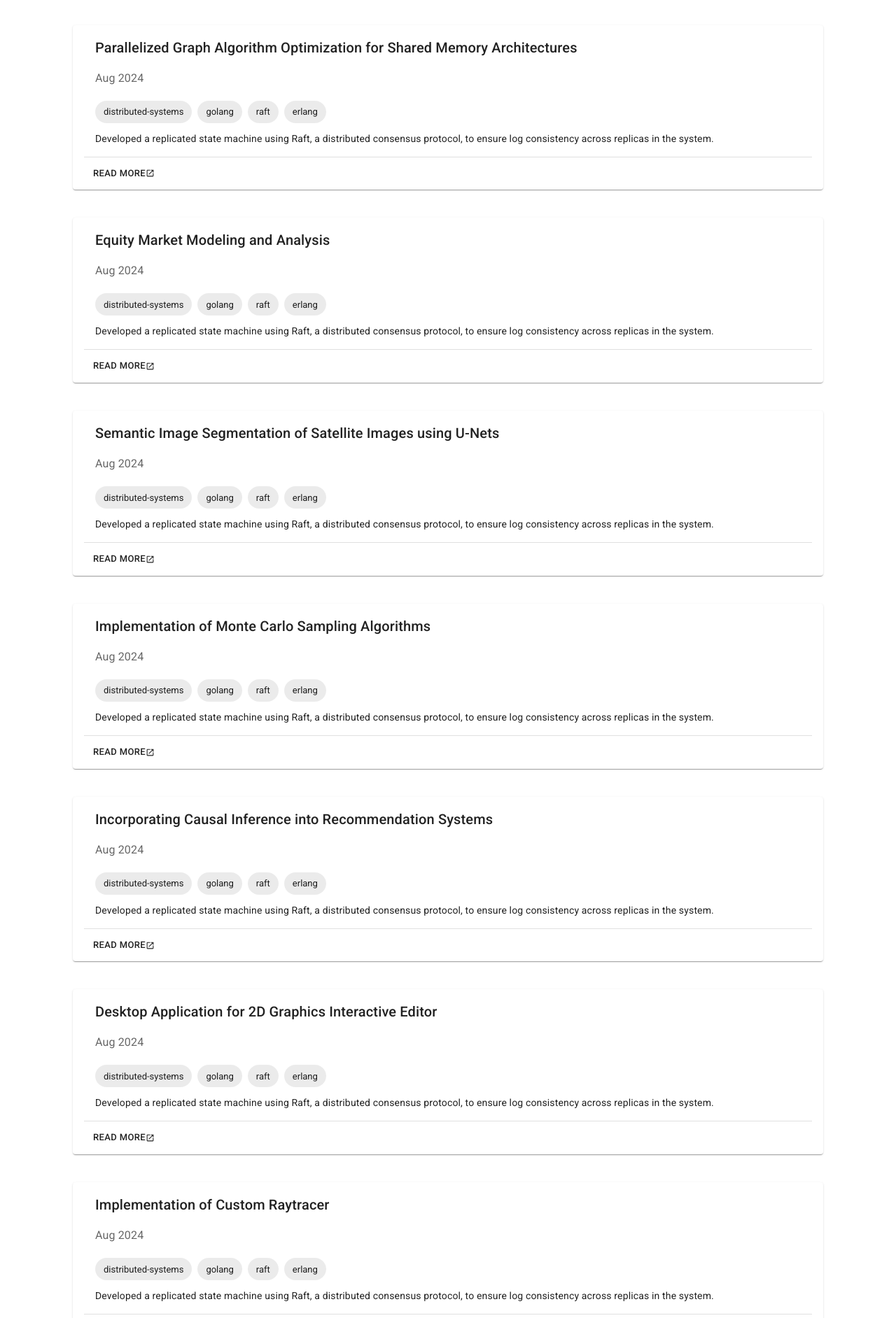
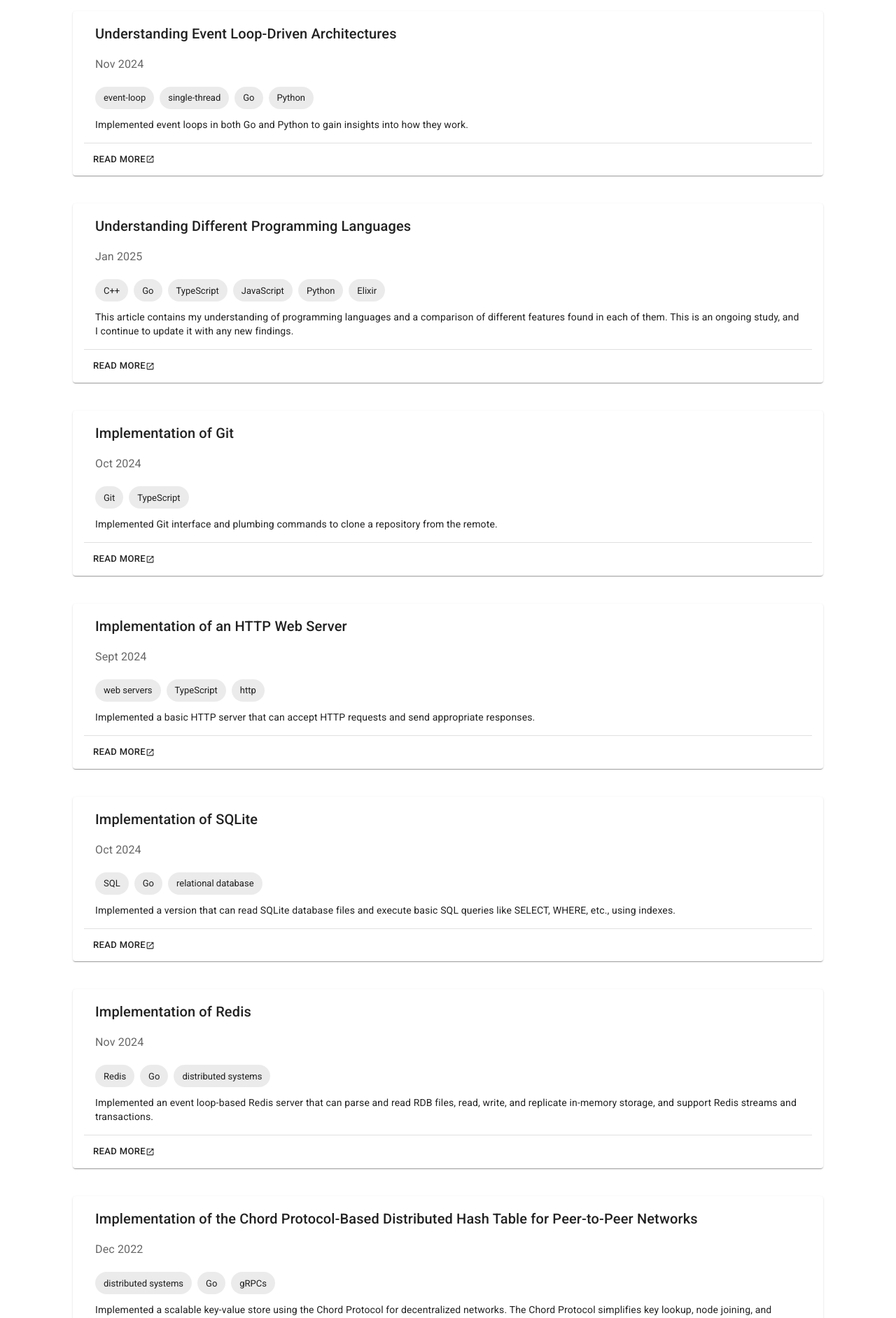
Before and after one commit to khandu-utkarsh/khandu-utkarsh.github.io, a Next.js app in the folder my-website/: page /writings in a window 1280 px wide. Shown: the part 640-2524 px from the top of the page at 70% size. Built offline with nearby package versions, Linux system fonts and the light colour scheme.

Commit message:
Checkpointing the progress in infromation database.

```diff
--- a/my-website/public/projectDetails.json
+++ b/my-website/public/projectDetails.json
@@ -1,69 +1,134 @@
 {
-    "projects": {
-      "project1": {
-        "heading": "Implementation of Distributed Key-Value Store for a P2P Network",
+    "projects": [
+        {
+            "heading": "Understanding the Working of the Next.js Framework and React UI Library",
+            "date": "Jan 2025",
+            "introContent": "My understanding of the frontend development process, particularly with React, and how it integrates with the Next.js framework.",
+            "keywords": ["frontend", "TypeScript", "JavaScript", "React", "Next.js"],
+            "type": "article",
+            "link": "https://utkarshkhandelwal.substack.com/p/my-understanding-of-nextjs?r=rvgvb"
+        },
+        {
+            "heading": "Understanding the Components of Software Systems",
+            "date": "Jan 2025",
+            "introContent": "My compilation of the study of typical components of distributed software systems. I will keep it updated with all my insights.",
+            "keywords": ["backend", "database"],
+            "type": "article",
+            "link": "https://utkarshkhandelwal.substack.com/p/understanding-the-components-of-software?r=rvgvb"
+        },
+        {
+            "heading": "Understanding Event Loop-Driven Architectures",
+            "date": "Nov 2024",
+            "introContent": "Implemented event loops in both Go and Python to gain insights into how they work.",
+            "keywords": ["event-loop", "single-thread", "Go", "Python"],
+            "type": "article",
+            "link": "https://utkarshkhandelwal.substack.com/p/implementation-and-understanding?r=rvgvb"
+        },
+        {
+            "heading": "Understanding Different Programming Languages",
+            "date": "Jan 2025",
+            "introContent": "This article contains my understanding of programming languages and a comparison of different features found in each of them. This is an ongoing study, and I continue to update it with any new findings.",
+            "keywords": ["C++", "Go", "TypeScript", "JavaScript", "Python", "Elixir"],
+            "type": "article",
+            "link": "https://utkarshkhandelwal.substack.com/p/my-understanding-of-different-programming?r=rvgvb"
+        },
+        {
+            "heading": "Implementation of Git",
+            "date": "Oct 2024",
+            "introContent": "Implemented Git interface and plumbing commands to clone a repository from the remote.",
+            "keywords": ["Git", "TypeScript"],
+            "type": "implementation",
+            "link": "https://utkarshkhandelwal.substack.com/p/implementation-of-git-in-go?r=rvgvb"
+        },
+        {
+            "heading": "Implementation of an HTTP Web Server",
+            "date": "Sept 2024",
+            "introContent": "Implemented a basic HTTP server that can accept HTTP requests and send appropriate responses.",
+            "keywords": ["web servers", "TypeScript", "http"],
+            "type": "implementation",
+            "link": "https://utkarshkhandelwal.substack.com/p/implementing-and-understanding-of?r=rvgvb"
+        },
+        {
+            "heading": "Implementation of SQLite",
+            "date": "Oct 2024",
+            "introContent": "Implemented a version that can read SQLite database files and execute basic SQL queries like SELECT, WHERE, etc., using indexes.",
+            "keywords": ["SQL", "Go", "relational database"],
+            "type": "implementation",
+            "link": "https://utkarshkhandelwal.substack.com/p/writing-an-sqlite-reader-in-go?r=rvgvb"
+        },
+        {
+            "heading": "Implementation of Redis",
+            "date": "Nov 2024",
+            "introContent": "Implemented an event loop-based Redis server that can parse and read RDB files, read, write, and replicate in-memory storage, and support Redis streams and transactions.",
+            "keywords": ["Redis", "Go", "distributed systems"],
+            "type": "implementation",
+            "link": "https://utkarshkhandelwal.substack.com/p/implementation-of-redis?r=rvgvb"
+        },
+        {
+            "heading": "Implementation of the Chord Protocol-Based Distributed Hash Table for Peer-to-Peer Networks",
+            "date": "Dec 2022",
+            "introContent": "Implemented a scalable key-value store using the Chord Protocol for decentralized networks. The Chord Protocol simplifies key lookup, node joining, and leaving processes, ensuring consistent behavior. Conducted performance evaluations on fetch times by increasing the key count from 100K to 1.6M on a system with 100 nodes.",
+            "keywords": ["distributed systems", "Go", "gRPCs"],
+            "type": "implementation",
+            "link": "https://utkarshkhandelwal.substack.com/p/implementation-of-distributed-key"
+        },
+        {
+            "heading": "Implementation of the Raft Consensus Algorithm for Distributed Systems",
+            "date": "Dec 2022",
+            "introContent": "Implemented a replicated state machine using Raft, a distributed consensus protocol, to ensure log consistency across replicas in the system. Implemented log replication and leader election to handle node failures and validated it using rigorous testing with simulated node failures.",
+            "keywords": ["distributed systems", "Elixir", "Raft"],
+            "type": "implementation",
+            "link": "https://utkarshkhandelwal.substack.com/p/raft-consensus-algorithm-implementation"
+        },
+        {
+            "heading": "Optimization and Implementation of Parallelized Graph Algorithms for Shared Memory Architectures",
+            "date": "May 2022",
+            "introContent": "Implemented a framework for parallel graph algorithms on shared memory machines using OpenMP. Optimized the data access pattern, avoiding race conditions, to achieve a speedup of 8x for Bellman-Ford, 7x for Connected Components, and 3x for Breadth-First Search algorithms on a graph with 1 million vertices and 15 million edges.",
+            "keywords": ["parallelization", "C++", "OpenMP", "HPC"],
+            "type": "implementation",
+            "link": "https://utkarshkhandelwal.substack.com/p/parallelized-graph-algorithm-optimization"
+        },
+        {
+            "heading": "Analysis and Modeling of Quantitative Financial Data from Equity Markets",
             "date": "Aug 2024",
-        "introContent": "Implemented a scalable key-value store using the Chord Protocol for decentralized networks. The Chord Protocol simplifies key lookup, node joining, and leaving processes, ensuring consistent behavior.",
-        "keywords": ["distributed-systems", "golang", "grpcs"],
-        "link": "/"
+            "introContent": "Analyzed trades and quotes data for S&P 500 companies from June 2007 to September 2007 for modeling market impact. Estimated the predictive parameters and conducted statistical hypothesis tests to validate the model's performance.",
+            "keywords": ["quant", "statistics", "econometrics", "Python"],
+            "type": "implementation",
+            "link": "https://utkarshkhandelwal.substack.com/p/equity-market-modeling-and-analysis"
         },
-      "project2": {
-        "heading": "Raft Consensus Algorithm Implementation",
-        "date": "Aug 2024",
-        "introContent": "Developed a replicated state machine using Raft, a distributed consensus protocol, to ensure log consistency across replicas in the system.",
-        "keywords": ["distributed-systems", "golang", "raft", "erlang"],
-        "link": "/"
+        {
+            "heading": "Semantic image segmentation of satellite images using U-Net CNN architectures",
+            "date": "Dec 2022",
+            "introContent": "Experimented with various U-Net models using different encoders to segment satellite images in the Landcover.ai dataset.",
+            "keywords": ["computer vision", "segmentation", "PyTorch", "CNN"],
+            "type":"implementation",
+            "link": "https://utkarshkhandelwal.substack.com/p/semantic-image-segmentation-of-satellite"
         },
-      "project3": {
-        "heading": "Parallelized Graph Algorithm Optimization for Shared Memory Architectures",
-        "date": "Aug 2024",
-        "introContent": "Developed a replicated state machine using Raft, a distributed consensus protocol, to ensure log consistency across replicas in the system.",
-        "keywords": ["distributed-systems", "golang", "raft", "erlang"],
-        "link": "/"
+        {
+            "heading": "Implementation and analysis of various Monte Carlo sampling algorithms",
+            "date": "Dec 2022",
+            "introContent": "Developed parallel algorithms in Python to implement Monte Carlo sampling techniques for estimating statistical quantities. These algorithms included importance sampling, ensemble methods, MCMC schemes, Langevin dynamics, and more.",
+            "keywords": ["statistics", "Python", "sampling techniques", "mcmc"],
+            "type": "implementation",
+            "link": "https://utkarshkhandelwal.substack.com/p/implementation-of-monte-carlo-sampling"
         },
-      "project4": {
-        "heading": "Equity Market Modeling and Analysis",
-        "date": "Aug 2024",
-        "introContent": "Developed a replicated state machine using Raft, a distributed consensus protocol, to ensure log consistency across replicas in the system.",
-        "keywords": ["distributed-systems", "golang", "raft", "erlang"],
-        "link": "/"
+        {
+            "heading": "Experimentation with Incorporating Causal Inference in Recommendation Systems",
+            "date": "May 2022",
+            "introContent": "Experimented with capturing causal relationships between user actions and recommended items using probabilistic latent factor models, and used that inference to build recommendation systems.",
+            "keywords": ["machine learning", "recommendation systems", "PyTorch", "Python"],
+            "type": "implementation",
+            "link": "https://utkarshkhandelwal.substack.com/p/incorporating-causal-inference-into"
         },
-      "project5": {
-        "heading": "Semantic Image Segmentation of Satellite Images using U-Nets",
-        "date": "Aug 2024",
-        "introContent": "Developed a replicated state machine using Raft, a distributed consensus protocol, to ensure log consistency across replicas in the system.",
-        "keywords": ["distributed-systems", "golang", "raft", "erlang"],
-        "link": "/"
-      },
-      "project6": {
-        "heading": "Implementation of Monte Carlo Sampling Algorithms",
-        "date": "Aug 2024",
-        "introContent": "Developed a replicated state machine using Raft, a distributed consensus protocol, to ensure log consistency across replicas in the system.",
-        "keywords": ["distributed-systems", "golang", "raft", "erlang"],
-        "link": "/"
-      },
-      "project7": {
-        "heading": "Incorporating Causal Inference into Recommendation Systems",
-        "date": "Aug 2024",
-        "introContent": "Developed a replicated state machine using Raft, a distributed consensus protocol, to ensure log consistency across replicas in the system.",
-        "keywords": ["distributed-systems", "golang", "raft", "erlang"],
-        "link": "/"
-      },
-      "project8": {
-        "heading": "Desktop Application for 2D Graphics Interactive Editor",
-        "date": "Aug 2024",
-        "introContent": "Developed a replicated state machine using Raft, a distributed consensus protocol, to ensure log consistency across replicas in the system.",
-        "keywords": ["distributed-systems", "golang", "raft", "erlang"],
-        "link": "/"
-      },
-      "project9": {
-        "heading": "Implementation of Custom Raytracer",
-        "date": "Aug 2024",
-        "introContent": "Developed a replicated state machine using Raft, a distributed consensus protocol, to ensure log consistency across replicas in the system.",
-        "keywords": ["distributed-systems", "golang", "raft", "erlang"],
-        "link": "/"
+        {
+            "heading": "2D graphics interactive editor",
+            "date": "Dec 2021",
+            "introContent": "Developed a desktop application featuring a custom rasterization pipeline for real-time, responsive manipulation of 2D graphics (triangles).",
+            "keywords": ["computer graphics", "rasterization", "C++"],
+            "type": "implementation",
+            "link": "https://utkarshkhandelwal.substack.com/p/desktop-application-for-2d-graphics"
         }
-    },
+    ],
     "resume": {
         "workex" : [
             {
--- a/my-website/src/app/writings/page.tsx
+++ b/my-website/src/app/writings/page.tsx
@@ -20,13 +20,9 @@
     link: string;
 }
 
-interface ProjectsInterface {
-    [key: string] : ProjectInterface
-}
-
 export default function BasicCard() {
 
-    const [projects, setProjects] = useState<ProjectsInterface | null>(null);
+    const [projects, setProjects] = useState<ProjectInterface[] | null>(null);
 
     useEffect(() => {
         // Fetch the JSON file from the public directory
@@ -54,9 +50,10 @@
     // Render project cards after data is loaded
     return (
     <>
-        {Object.entries(projects).map(([key, project], index) => (
+
+        {projects.map((project, index, projects) => (
         <WCard
-            key={key}
+            key={project.heading}
             cardHeading={project.heading}
             date={project.date}
             introContent={project.introContent}
```
Lines whose indentation alone changed are shown as unchanged.
